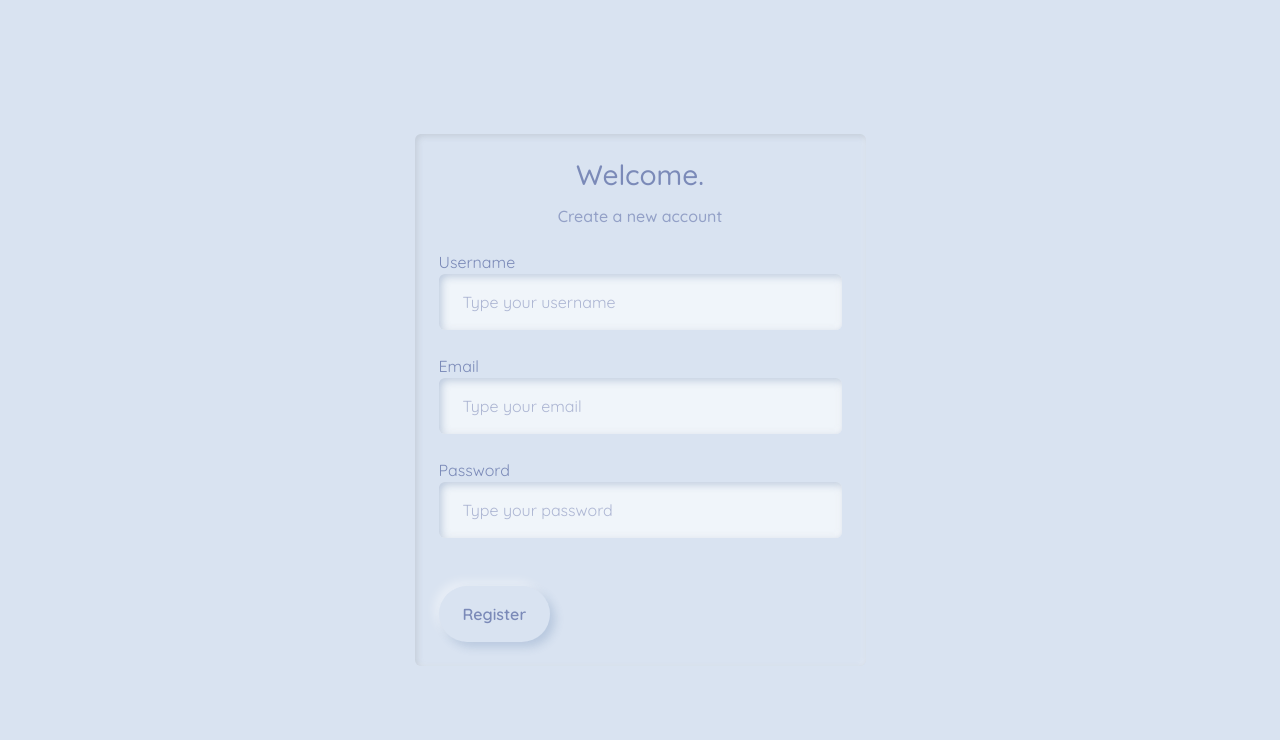
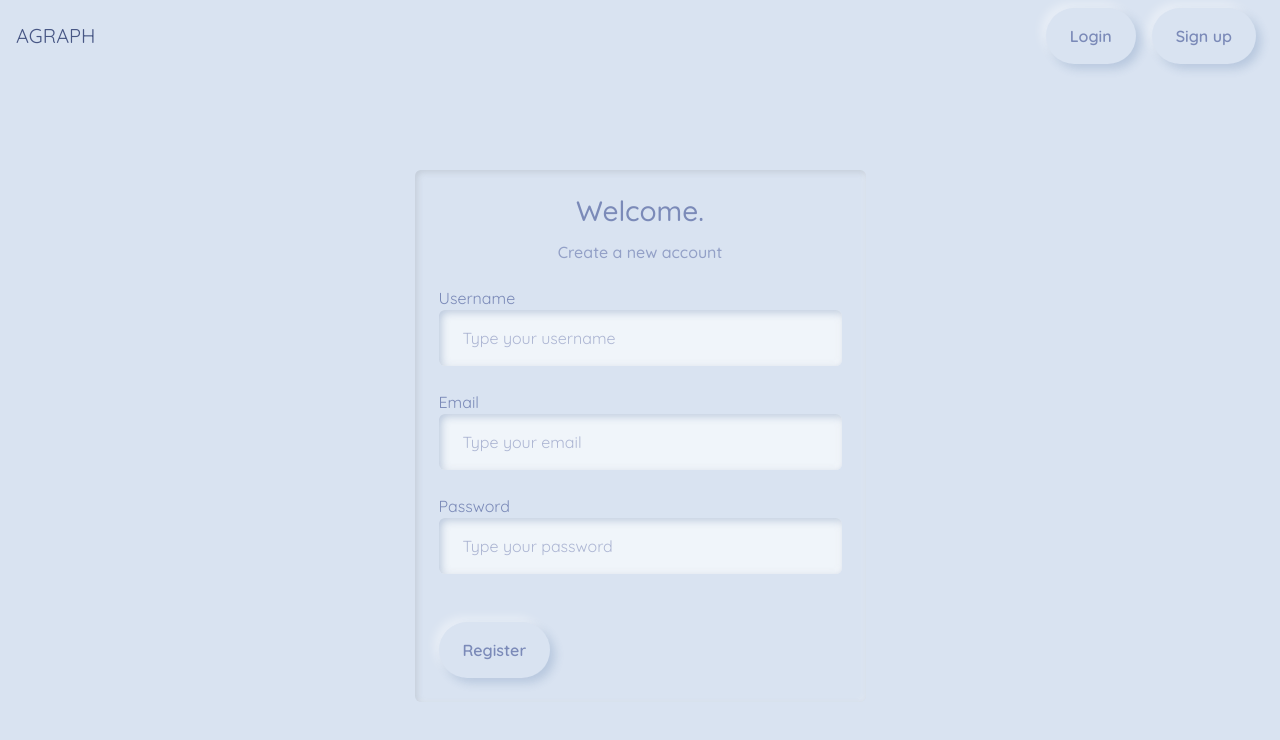
Before and after one commit to FranciscoMendes10866/agraph, a React (Create React App) app in the folder client/: page /register in a window 1280 px wide. Shown: the top 740 px of the page. Built offline with nearby package versions, Linux system fonts and the light colour scheme.

Commit message:
navbar working, added recipe details page

```diff
--- a/client/src/App.jsx
+++ b/client/src/App.jsx
@@ -2,7 +2,8 @@ import { BrowserRouter as Router, Switch, Route } from 'react-router-dom'
 import { Provider } from 'jotai'
 import { QueryClient, QueryClientProvider } from 'react-query'
 
-import { SignUp, SignIn, Dashboard } from './pages'
+import { SignUp, SignIn, Dashboard, Recipe } from './pages'
+import { NavBar } from './components'
 
 const App = () => {
   const queryClient = new QueryClient()
@@ -10,10 +11,12 @@ const App = () => {
     <QueryClientProvider client={queryClient}>
       <Provider>
         <Router>
+          <NavBar />
           <Switch>
             <Route exact path="/register" component={SignUp} />
-            <Route path="/login" component={SignIn} />
-            <Route path="/" component={Dashboard} />
+            <Route exact path="/login" component={SignIn} />
+            <Route exact path="/" component={Dashboard} />
+            <Route exact path="/recipe" component={Recipe} />
           </Switch>
         </Router>
       </Provider>
--- a/client/src/Pages/dash.jsx
+++ b/client/src/Pages/dash.jsx
@@ -11,7 +11,7 @@ const Dashboard = () => {
     return (
         <Container>
             <Row className="mt-5">
-                <Col xs="12" sm="6" md="4" className="px-2">
+                <Col xs="12" sm="6" lg="4" className="px-2">
                     { data.findposts.map(recipe => {
                         return <RecipeCard key={recipe._id} recipe={recipe} />
                     }) }
--- a/client/src/Pages/index.js
+++ b/client/src/Pages/index.js
@@ -1,3 +1,4 @@
 export { default as SignUp } from './signup'
 export { default as SignIn } from './signin'
 export { default as Dashboard } from './dash'
+export { default as Recipe } from './recipe'
--- /dev/null
+++ b/client/src/Pages/recipe.jsx
@@ -0,0 +1,10 @@
+import queryString from 'query-string'
+
+const RecipeDetails = ({ location }) => {
+    const { id } = queryString.parse(location.search)
+    return (
+        <h1>RecipeID: {id}</h1>
+    );
+}
+
+export default RecipeDetails;
--- a/client/src/Pages/signin.jsx
+++ b/client/src/Pages/signin.jsx
@@ -34,7 +34,7 @@ const SignIn = () => {
     }
     return (
         <Container>
-            <Row className="d-flex justify-content-center align-items-center" style={{ height: '100vh' }}>
+            <Row className="d-flex justify-content-center align-items-center" style={{ height: 'calc(100vh - 72px)'}}>
                 <Col xs="12" sm="10" md="5" lg="5">
                     <Card>
                         <CardBody>
--- a/client/src/Pages/signup.jsx
+++ b/client/src/Pages/signup.jsx
@@ -25,7 +25,7 @@ const SignUp = () => {
     }
     return (
         <Container>
-            <Row className="d-flex justify-content-center align-items-center" style={{ height: '100vh' }}>
+            <Row className="d-flex justify-content-center align-items-center" style={{ height: 'calc(100vh - 72px)'}}>
                 <Col xs="12" sm="10" md="5" lg="5">
                     <Card>
                         <CardBody>
--- a/client/src/components/index.js
+++ b/client/src/components/index.js
@@ -1 +1,2 @@
 export { default as RecipeCard } from './recipeCard'
+export { default as NavBar } from './navbar'
--- /dev/null
+++ b/client/src/components/navbar.jsx
@@ -0,0 +1,36 @@
+import { useState } from 'react';
+import { useHistory } from 'react-router-dom'
+import {
+    Collapse,
+    Navbar,
+    NavbarToggler,
+    NavbarBrand,
+    Nav,
+    NavItem,
+    NavLink,
+    Button
+} from 'reactstrap';
+
+const NavigationBar = () => {
+    const { push } = useHistory()
+    const [isOpen, setIsOpen] = useState(false);
+    const toggle = () => setIsOpen(!isOpen);
+    return (
+        <Navbar expand="md">
+            <NavbarBrand className="mx-3" onClick={() => push('/')} style={{ cursor: 'pointer' }}>AGRAPH</NavbarBrand>
+            <NavbarToggler onClick={toggle} />
+            <Collapse isOpen={isOpen} navbar className="d-flex justify-content-end">
+                <Nav className="mx-3" navbar>
+                    <NavItem>
+                        <Button color="primary" className="mx-2" onClick={() => push('/login')}>Login</Button>
+                    </NavItem>
+                    <NavItem>
+                        <Button color="primary" className="mx-2" onClick={() => push('/register')}>Sign up</Button>
+                    </NavItem>
+                </Nav>
+            </Collapse>
+        </Navbar>
+    );
+}
+
+export default NavigationBar;
--- a/client/src/components/recipeCard.jsx
+++ b/client/src/components/recipeCard.jsx
@@ -1,11 +1,13 @@
+import { useHistory } from 'react-router-dom'
 import {
     Card, CardImg, CardText, CardBody,
     CardTitle, CardSubtitle, Button
 } from 'reactstrap';
 
 const RecipeCard = ({ recipe }) => {
+    const { push } = useHistory()
     return (
-        <Card color="dark" className="text-white">
+        <Card>
             <CardImg top width="100%" src="https://keeprecipes.com/sites/keeprecipes/files/9469_1496095757_0.jpg" alt="recipe picture" />
             <CardBody>
                 <CardTitle tag="h5">{recipe.title}</CardTitle>
@@ -13,8 +15,8 @@ const RecipeCard = ({ recipe }) => {
                     return <CardSubtitle key={index} tag="small" className="mb-2 text-muted">{category}&nbsp;</CardSubtitle>
                 })}
                 <CardText className="mt-4">{recipe.description}</CardText>
-                <CardText className="mt-5">By {recipe.author_username}</CardText>
-                <Button color="warning" className="mt-4">View Recipe</Button>
+                <CardText className="mt-5">By&nbsp;<b>{recipe.author_username}</b></CardText>
+                <Button color="primary" className="mt-4" onClick={() => push(`/recipe?id=${recipe._id}`)}>View Recipe</Button>
             </CardBody>
         </Card>
     );
```
